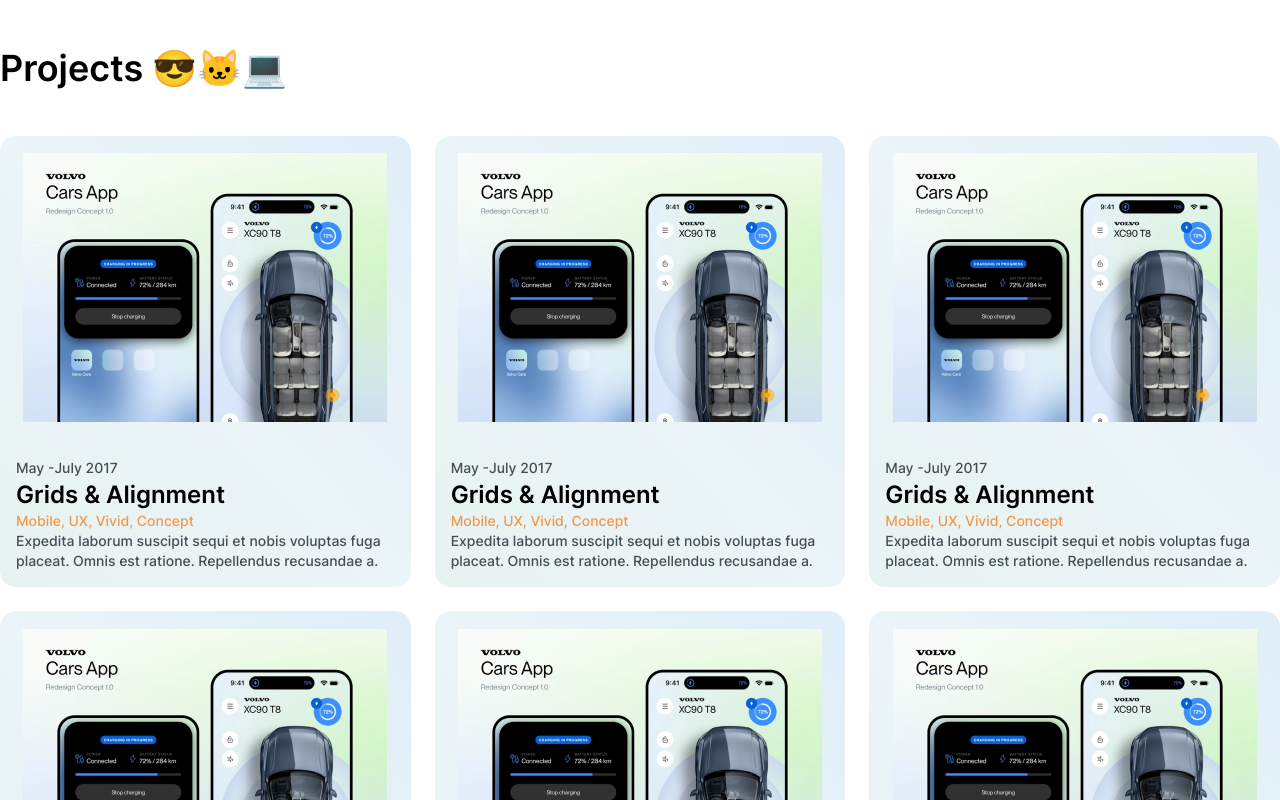
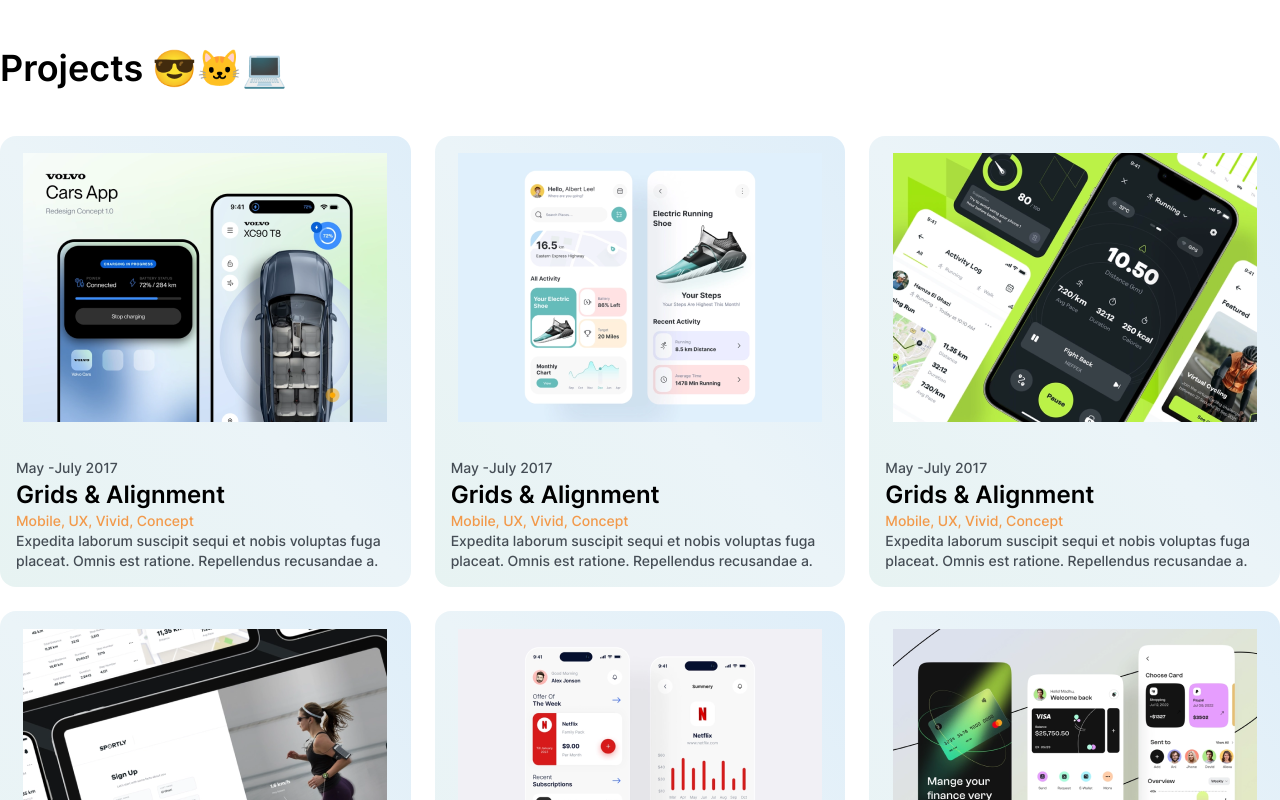
Before and after one commit to spdfalcon/portfolio, a React (Vite) app: page / in a window 1280 px wide. Shown: the part 640-1440 px from the top of the page. Built offline with nearby package versions, Linux system fonts and the light colour scheme; data requests are answered from the project's data file.

Commit message:
dinamic projects

```diff
--- a/db.json
+++ b/db.json
@@ -73,26 +73,76 @@
       "type3": "Mobile"
     }
   ],
-  "menu":[
+  "menu": [
     {
-      "id":1,
-      "text":"🏠 Home",
-      "to":"/"
+      "id": 1,
+      "text": "🏠 Home",
+      "to": "/"
     },
     {
-      "id":2,
-      "text":"💼 Work",
-      "to":"/work"
+      "id": 2,
+      "text": "💼 Work",
+      "to": "/work"
     },
     {
-      "id":3,
-      "text":"😀 About Me",
-      "to":"/about-me"
+      "id": 3,
+      "text": "😀 About Me",
+      "to": "/about-me"
     },
     {
-      "id":4,
-      "text":"🤙 Contact Us",
-      "to":"/contact-us"
+      "id": 4,
+      "text": "🤙 Contact Us",
+      "to": "/contact-us"
+    }
+  ],
+  "project": [
+    {
+      "id": 1,
+      "img": "./img/projects/project1.png",
+      "date": "May -July 2017",
+      "title": "Grids & Alignment",
+      "type": "Mobile, UX, Vivid, Concept",
+      "desc": "Expedita laborum suscipit sequi et nobis voluptas fuga placeat. Omnis est ratione. Repellendus recusandae a."
+    },
+    {
+      "id": 2,
+      "img": "./img/projects/project2.png",
+      "date": "May -July 2017",
+      "title": "Grids & Alignment",
+      "type": "Mobile, UX, Vivid, Concept",
+      "desc": "Expedita laborum suscipit sequi et nobis voluptas fuga placeat. Omnis est ratione. Repellendus recusandae a."
+    },
+    {
+      "id": 3,
+      "img": "./img/projects/project3.png",
+      "date": "May -July 2017",
+      "title": "Grids & Alignment",
+      "type": "Mobile, UX, Vivid, Concept",
+      "desc": "Expedita laborum suscipit sequi et nobis voluptas fuga placeat. Omnis est ratione. Repellendus recusandae a."
+    },
+    {
+      "id": 4,
+      "img": "./img/projects/project4.png",
+      "date": "May -July 2017",
+      "title": "Grids & Alignment",
+      "type": "Mobile, UX, Vivid, Concept",
+      "desc": "Expedita laborum suscipit sequi et nobis voluptas fuga placeat. Omnis est ratione. Repellendus recusandae a."
+    },
+    {
+      "id": 5,
+      "img": "./img/projects/project5.png",
+      "date": "May -July 2017",
+      "title": "Grids & Alignment",
+      "type": "Mobile, UX, Vivid, Concept",
+      "desc": "Expedita laborum suscipit sequi et nobis voluptas fuga placeat. Omnis est ratione. Repellendus recusandae a."
+    },
+    {
+      "id": 6,
+      "img": "./img/projects/project6.png",
+      "date": "May -July 2017",
+      "title": "Grids & Alignment",
+      "type": "Mobile, UX, Vivid, Concept",
+      "desc": "Expedita laborum suscipit sequi et nobis voluptas fuga placeat. Omnis est ratione. Repellendus recusandae a."
     }
   ]
 }
--- a/src/Redux/store.js
+++ b/src/Redux/store.js
@@ -1,10 +1,12 @@
 import { configureStore } from "@reduxjs/toolkit";
 import portfoliosReducer from './store/portfolio'
 import menuReducer from './store/menu'
+import projectReducer from './store/projects'
 const store = configureStore({
     reducer:{
         portfolios:portfoliosReducer,
-        menu:menuReducer
+        menu:menuReducer,
+        projects:projectReducer
     }
 })
 
--- /dev/null
+++ b/src/Redux/store/projects.js
@@ -0,0 +1,28 @@
+import { createSlice,createAsyncThunk } from "@reduxjs/toolkit";
+
+
+export const getAllProjectFromServer = createAsyncThunk(
+    'projects/getAllProjectFromServer',
+    async()=>{
+        return fetch('http://localhost:3000/project')
+        .then(res=>res.json())
+        .then(data=>data)
+    }
+)
+
+
+const slice = createSlice({
+    name:'projects',
+    initialState:[],
+    reducers:{},
+    extraReducers:(builder)=>{
+        builder
+        .addCase(getAllProjectFromServer.fulfilled, (state,action)=>{
+            return action.payload
+        })
+    }
+})
+
+
+
+export default slice.reducer
--- a/src/components/Projects/Projects.jsx
+++ b/src/components/Projects/Projects.jsx
@@ -1,18 +1,34 @@
-import React from "react";
+import React, { useEffect } from "react";
 import Project from "../project/Project";
+import { useDispatch, useSelector } from "react-redux";
+import { getAllProjectFromServer } from "../../Redux/store/projects";
 
 export default function Projects() {
+  const dispatch = useDispatch()
+  const projects = useSelector(store=>store.projects)
+  console.log(projects);
+  useEffect(()=>{
+    dispatch(getAllProjectFromServer())
+  },[])
   return (
     <>
       <div className="">
         <h2 className="my-12 text-4xl font-inter600 text-black-me">Projects 😎🐱‍💻</h2>
         <div className="grid grid-cols-1 lg:grid-cols-3 gap-6">
-          <Project></Project>
-          <Project></Project>
-          <Project></Project>
-          <Project></Project>
-          <Project></Project>
-          <Project></Project>
+          {
+            projects.map(item=>(
+              <Project
+              key={item.id}
+              img={item.img}
+              date={item.date}
+              title={item.title}
+              type={item.type}
+              desc={item.desc}
+              >
+
+              </Project>
+            ))
+          }
         </div>
       </div>
     </>
--- a/src/components/project/Project.jsx
+++ b/src/components/project/Project.jsx
@@ -1,17 +1,17 @@
 import React from "react";
 
-export default function Project() {
+export default function Project({img,date,title,type,desc}) {
   return (
     <>
       <div className="flex flex-col bg-gradient-to-tr from-gradient-boxA1 via-gradient-boxA2 to-gradient-boxA3 rounded-2xl overflow-hidden">
         <div className="img">
-            <img className="w-full object-none" src="./img/projects/project1.png"/>
+            <img className="w-full object-none" src={img}/>
         </div>
         <div className="texts p-4">
-            <span className="text-gray-text2 text-sm">May -July 2017</span>
-            <h3 className="text-black-me text-2xl font-inter600">Grids & Alignment</h3>
-            <h4 className="text-orange-text text-sm">Mobile, UX, Vivid, Concept</h4>
-            <p className="text-gray-text2 text-sm ">Expedita laborum suscipit sequi et nobis voluptas fuga placeat. Omnis est ratione. Repellendus recusandae a.</p>
+            <span className="text-gray-text2 text-sm">{date}</span>
+            <h3 className="text-black-me text-2xl font-inter600">{title}</h3>
+            <h4 className="text-orange-text text-sm">{type}</h4>
+            <p className="text-gray-text2 text-sm ">{desc}</p>
         </div>
       </div>
     </>
```
